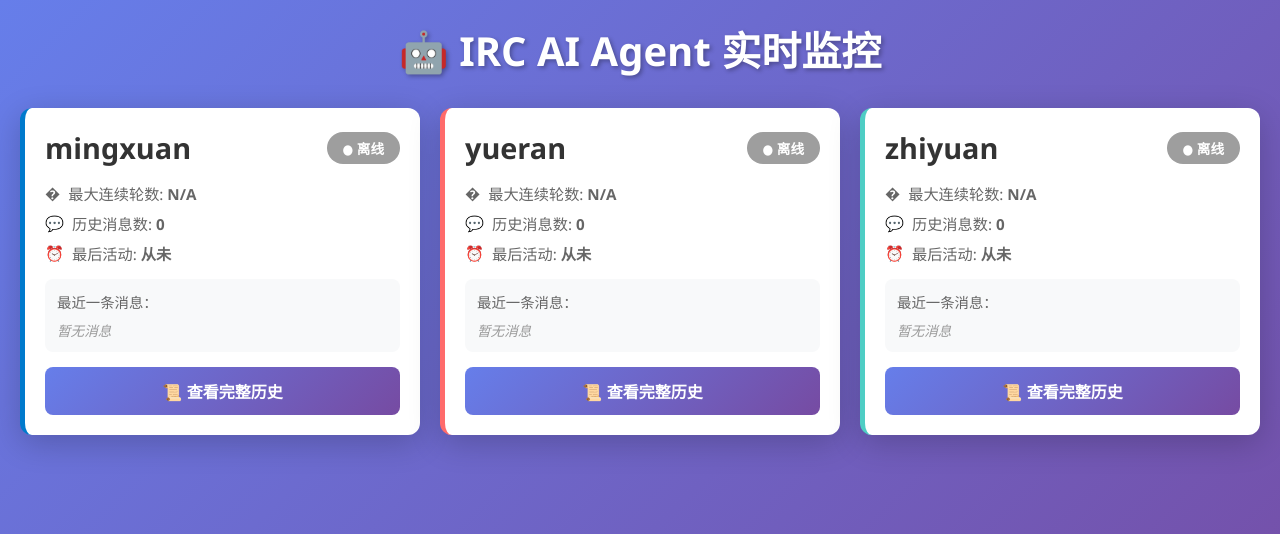
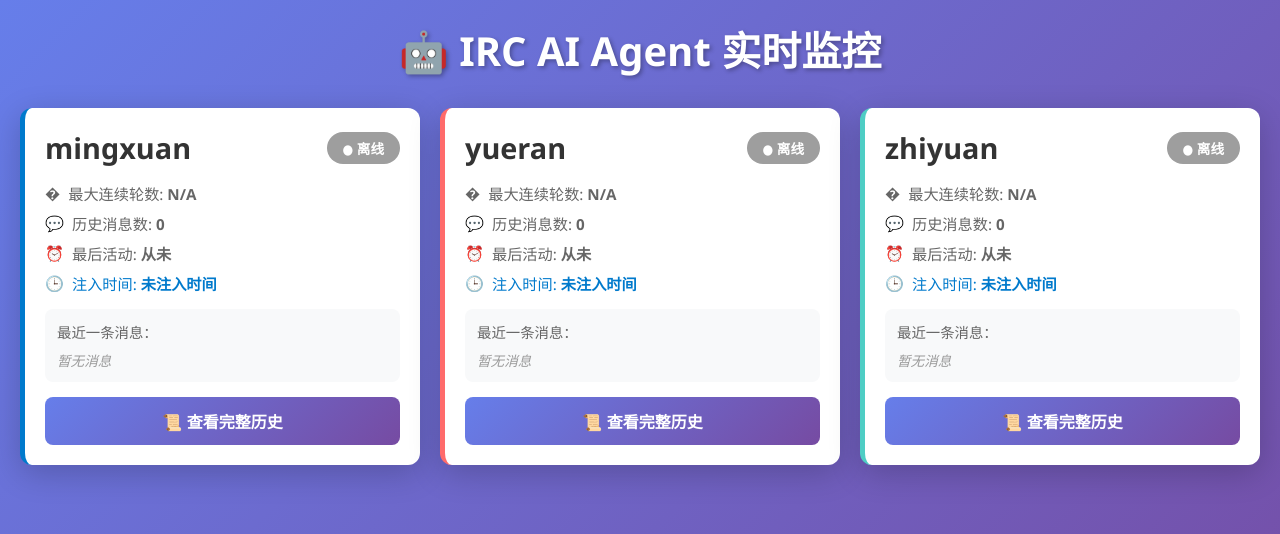
Before and after one commit to lemonhall/irc_agent, a Flask app: page / in a window 1280 px wide. Shown: the top 534 px of the page. Run offline with Flask 3, Linux system fonts and the light colour scheme; data that the repository does not hold is empty.

Commit message:
好的，对注入时间那个事情也确认了一下

```diff
--- a/ai_agent.py
+++ b/ai_agent.py
@@ -80,10 +80,15 @@ class AIAgent:
             return
 
         try:
+            # 生成当前注入的时间信息（与generate_response中保持一致）
+            current_time = datetime.now()
+            time_info = f"[当前时间：{current_time.year}年{current_time.month}月{current_time.day}日 {current_time.hour}点{current_time.minute}分]"
+
             status_data = {
                 'nickname': self.nickname,
                 'last_update': datetime.now().isoformat(),
                 'conversation_history': self.conversation_history.copy(),
+                'injected_time_info': time_info,  # 添加注入的时间信息
                 'max_bot_turns': self.max_bot_turns,
                 'last_message_time': self.last_message_time.isoformat() if self.last_message_time else None,
                 'history_length': len(self.conversation_history)
--- a/web/templates/index.html
+++ b/web/templates/index.html
@@ -388,6 +388,7 @@
         function renderAgent(name, data) {
             const isOnline = data && (Date.now() - new Date(data.last_update).getTime()) < 60000;
             const lastMsg = data ? getLastMessage(data.conversation_history) : '暂无消息';
+            const timeInfo = data && data.injected_time_info ? data.injected_time_info : '未注入时间';
 
             return `
                 <div class="agent-card ${name}" onclick="showDetail('${name}')">
@@ -409,6 +410,10 @@
                         <div class="info-item">
                             <span>⏰</span>
                             <span>最后活动: <strong>${formatTime(data ? data.last_message_time : null)}</strong></span>
+                        </div>
+                        <div class="info-item" style="color: #007acc; font-weight: 500;">
+                            <span>🕒</span>
+                            <span>注入时间: <strong>${data && data.injected_time_info ? data.injected_time_info : '未注入时间'}</strong></span>
                         </div>
                     </div>
                     <div class="history-preview">
@@ -432,6 +437,7 @@
             document.getElementById('modalTitle').textContent = `${agentName} - 完整对话历史`;
 
             const history = data.conversation_history || [];
+            const timeInfo = data.injected_time_info ? data.injected_time_info : '未注入时间';
             const historyHtml = history.map((msg, index) => `
                 <div class="message ${msg.role}">
                     <div class="message-header">
@@ -443,6 +449,11 @@
             `).join('');
 
             document.getElementById('modalBody').innerHTML = `
+                <div style="padding: 15px; background: #e3f2fd; border-radius: 8px; margin-bottom: 15px; border-left: 4px solid #007acc;">
+                    <div style="font-weight: bold; color: #007acc; margin-bottom: 5px;">🕒 当前注入的时间信息</div>
+                    <div style="color: #555;">${timeInfo}</div>
+                    <div style="font-size: 0.85em; color: #888; margin-top: 5px;">此时间会在每次 API 调用时动态注入到系统提示中</div>
+                </div>
                 <div class="history-container">
                     ${historyHtml || '<div class="no-data">暂无历史记录</div>'}
                 </div>
```
